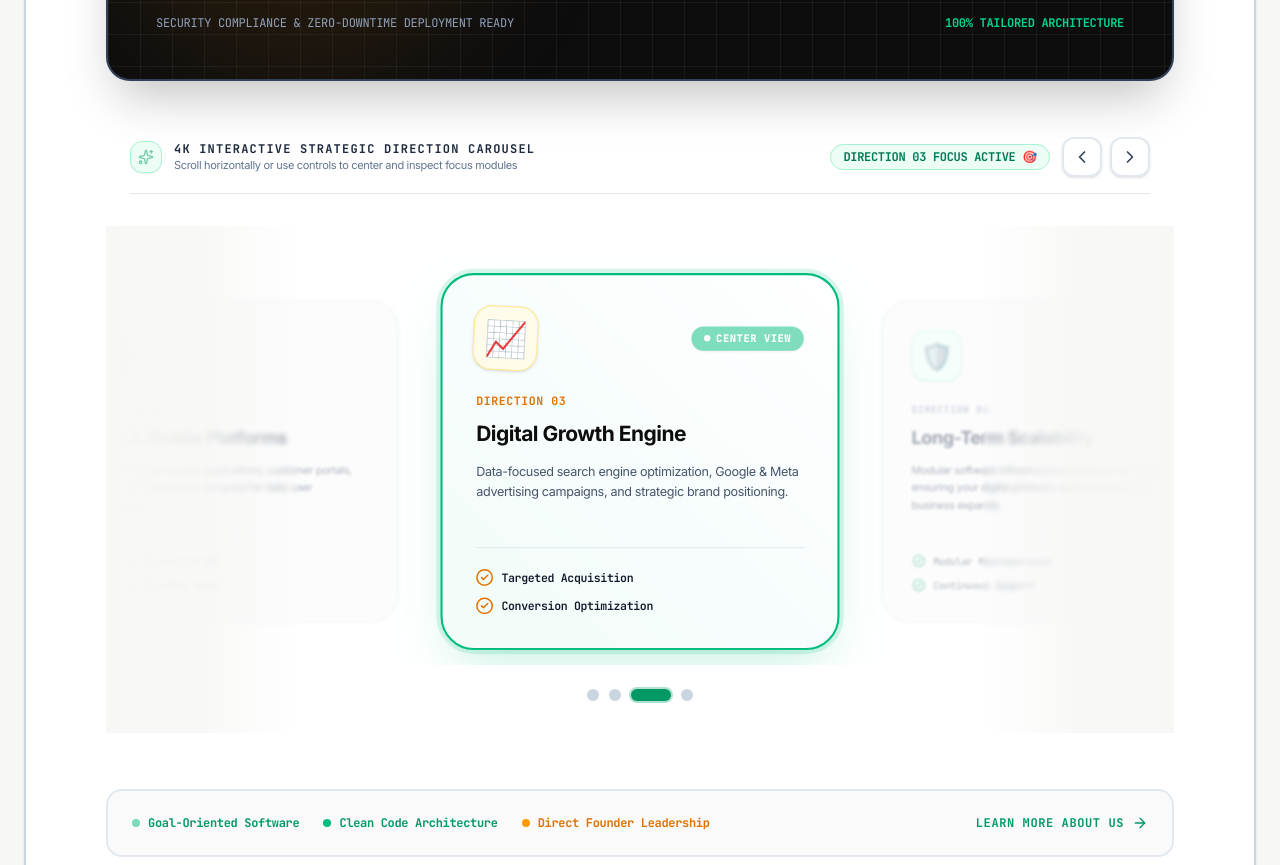
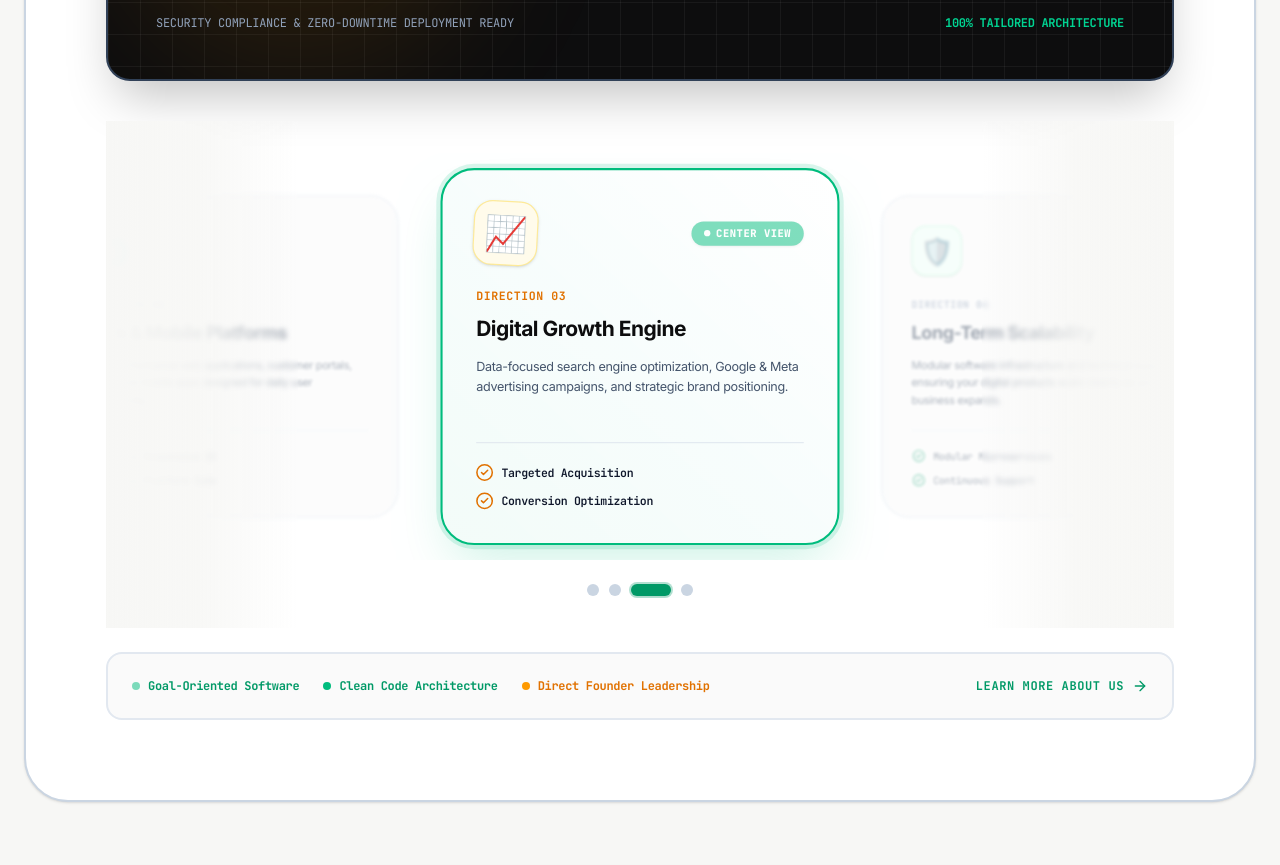
Before and after one commit to Himansu-Nayak/OHOTECHN, a Next.js app: page / in a window 1280 px wide. Shown: the part 2502-3367 px from the top of the page. Built offline with nearby package versions, Linux system fonts and the light colour scheme.

Commit message:
style: Remove top header controls bar from StrategicPillarsSection slider for clean presentation

```diff
--- a/src/components/home/StrategicPillarsSection.tsx
+++ b/src/components/home/StrategicPillarsSection.tsx
@@ -1,7 +1,7 @@
 'use client';
 
 import * as React from 'react';
-import { CheckCircle2, ChevronLeft, ChevronRight, Sparkles } from 'lucide-react';
+import { CheckCircle2 } from 'lucide-react';
 
 interface Pillar {
   id: string;
@@ -137,53 +137,7 @@ export function StrategicPillarsSection() {
   };
 
   return (
-    <div className="w-full my-14 relative overflow-hidden select-none">
-
-      {/* 4K Solid Outer Ambient Container */}
-      <div className="max-w-7xl mx-auto px-4 sm:px-6">
-
-        {/* Section Header Controls Bar */}
-        <div className="flex flex-col sm:flex-row sm:items-center justify-between gap-4 mb-8 pb-4 border-b border-slate-200">
-          <div className="flex items-center gap-3">
-            <div className="w-8 h-8 rounded-xl bg-emerald-50 text-emerald-600 border border-emerald-200 flex items-center justify-center shadow-2xs">
-              <Sparkles className="w-4 h-4 text-emerald-600 animate-pulse" />
-            </div>
-            <div>
-              <div className="text-xs font-mono font-bold text-slate-800 uppercase tracking-widest">
-                4K Interactive Strategic Direction Carousel
-              </div>
-              <p className="text-[11px] text-slate-500">
-                Scroll horizontally or use controls to center and inspect focus modules
-              </p>
-            </div>
-          </div>
-
-          <div className="flex items-center gap-3">
-            <span className="text-xs font-mono font-bold text-emerald-700 bg-emerald-50 border border-emerald-200 px-3 py-1 rounded-full">
-              {pillars[activeIndex].direction} FOCUS ACTIVE 🎯
-            </span>
-            <div className="flex items-center gap-2">
-              <button
-                type="button"
-                onClick={handlePrev}
-                aria-label="Previous direction"
-                className="w-10 h-10 rounded-xl bg-white border-2 border-slate-200 text-slate-700 hover:border-emerald-500 hover:text-emerald-600 flex items-center justify-center transition-all shadow-sm active:scale-95"
-              >
-                <ChevronLeft className="w-5 h-5" />
-              </button>
-              <button
-                type="button"
-                onClick={handleNext}
-                aria-label="Next direction"
-                className="w-10 h-10 rounded-xl bg-white border-2 border-slate-200 text-slate-700 hover:border-emerald-500 hover:text-emerald-600 flex items-center justify-center transition-all shadow-sm active:scale-95"
-              >
-                <ChevronRight className="w-5 h-5" />
-              </button>
-            </div>
-          </div>
-        </div>
-
-      </div>
+    <div className="w-full my-6 relative overflow-hidden select-none">
 
       {/* Main Slider Wrapper with Left & Right Cloud Fog Masking Overlays */}
       <div
```
